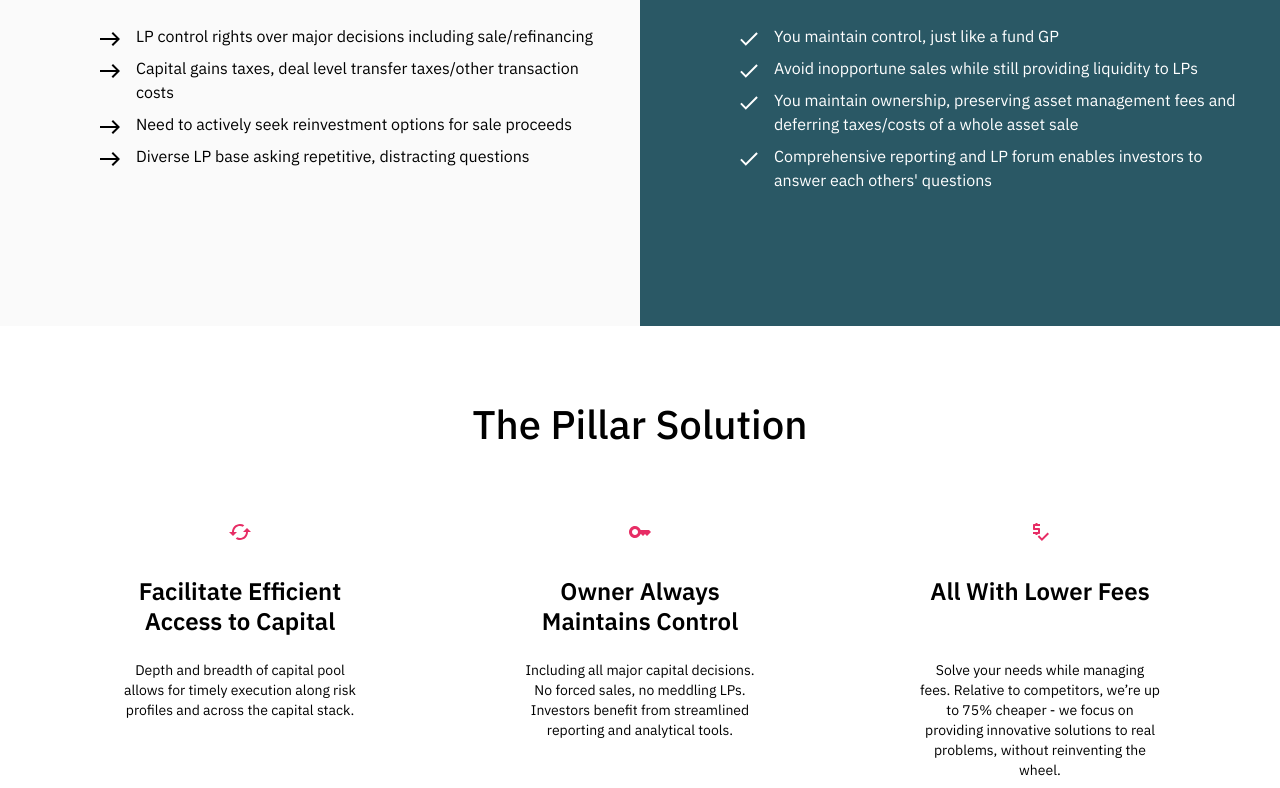
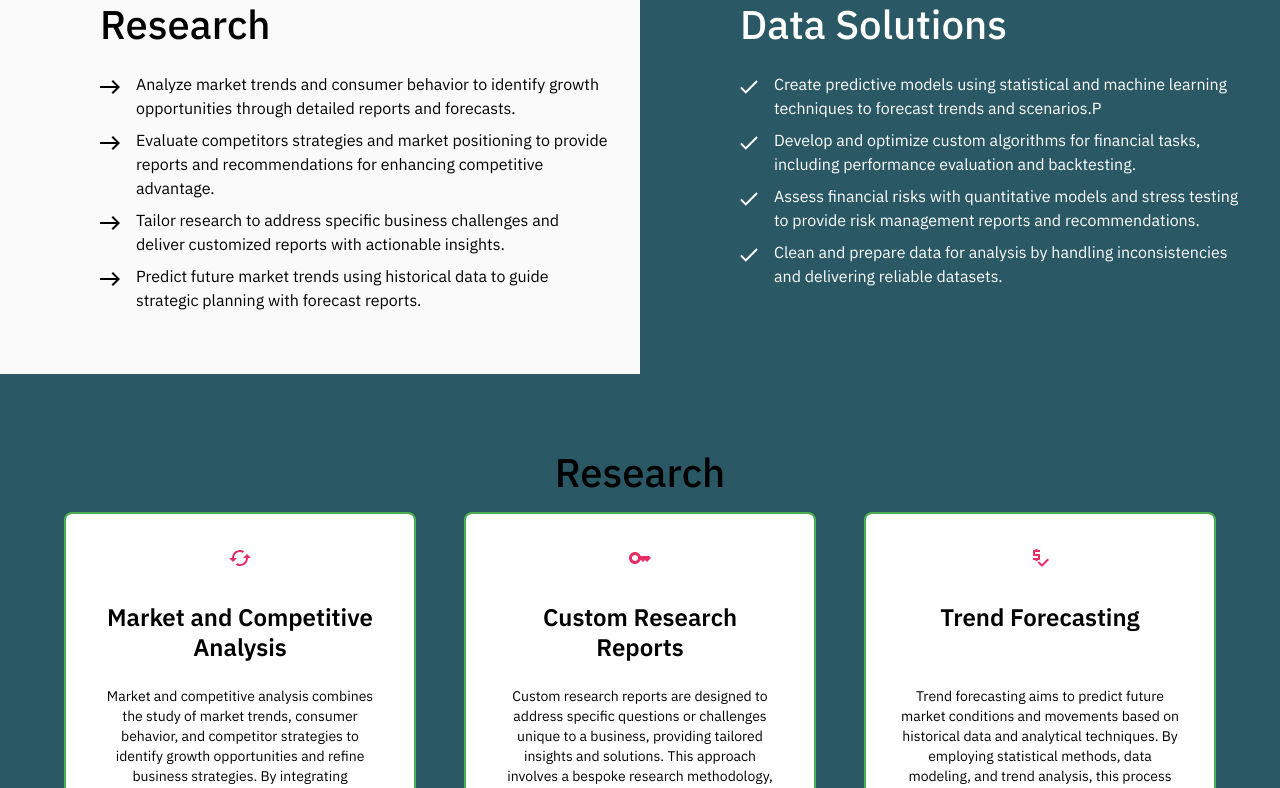
Before and after one commit to sirbor/RaQt, a Next.js app: page /sponsor in a window 1280 px wide. Shown: the part 1586-2374 px from the top of the page. Built offline with nearby package versions, Linux system fonts and the light colour scheme.

Commit message:
Added some featurs to the platform

```diff
--- a/components/Footer/index.tsx
+++ b/components/Footer/index.tsx
@@ -22,29 +22,13 @@ const Footer = () => {
       </div>
       <div className={styles['footer-section-disclaimer']}>
         <p>
-          Past performance in no guarantee of future results. Any historical returns, expected returns, or
-          probability projections may not reflect actual future performance and are provided by the sponsor of
-          the investment opportunity and subject to change. All securities involve risk and may result in
-          partial or total loss. Neither Pillar Markets Inc. nor any of its affiliates provide tax advice and
-          do represent in any manner that the outcomes described herein will result in any particular tax
-          treatment. Securities are offered through{' '}
-          <a href="https://www.finalis.com/" target="_blank" rel="noopener noreferrer">
-            Finalis Securities LLC
-          </a>{' '}
-          Member{' '}
-          <a href="https://www.finra.org/" target="_blank" rel="noopener noreferrer">
-            FINRA
-          </a>
-          /
-          <a href="https://www.sipc.org/" target="_blank" rel="noopener noreferrer">
-            SIPC
-          </a>
-          . Pillar Markets Inc. and Finalis Securities LLC are separate, unaffiliated entities.
+        Past performance does not guarantee future results; historical data and projections may not reflect actual future performance, and all solutions involve risk and may result in partial or total loss.
+        RAQT Solutions Inc. entities.
         </p>
       </div>
       <footer>
-        <p>Copyright &copy; {new Date().getFullYear()} Pillar Markets Inc.</p>
-        <Link href="/sponsor">Sponsors</Link>
+        <p>Copyright &copy; {new Date().getFullYear()} RAQT Solutions Inc.</p>
+        <Link href="/sponsor">Home</Link>
         <Link href="/career">Careers</Link>
         <Link href="/terms-of-service">Terms of Service</Link>
         <Link href="/privacy-and-cookies">Privacy and Cookies</Link>
--- a/components/Sponsor/Financial/index.tsx
+++ b/components/Sponsor/Financial/index.tsx
@@ -33,7 +33,7 @@ const Financial = () => {
     <section className={styles.financial}>
       <div className={styles['financial-header']}>
         {/* <h6>SPONSORS</h6> */}
-        <h3>As an Owner you have financial needs that should drive your capital decisions</h3>
+        <h3>Empower Your Fintech Strategy with Data-Driven Insights, Smart Portfolio Management, and Streamlined Financial Solutions.</h3>
       </div>
       <div className={styles['financial-content']}>
         <Grid container rowSpacing={3} columnSpacing={2}>
--- a/components/Sponsor/PillarSolution/PillarSolution.module.scss
+++ b/components/Sponsor/PillarSolution/PillarSolution.module.scss
@@ -1,4 +1,6 @@
 .pillar-solution {
+  background-color: #2A5864; // Dark green background color
+
   &-header {
     padding: 74px 48px 0px;
     align-items: center;
@@ -12,13 +14,21 @@
 
   &-content {
     padding: 0px 48px;
+    display: flex;
+    flex-wrap: wrap;
+    justify-content: space-between;
 
     &-item {
       display: flex;
       flex-direction: column;
       justify-content: center;
       align-items: center;
-      padding: 72px;
+      padding: 32px;
+      background: #ffffff;
+      border: 2px solid #4CAF50; // Greenish border color
+      border-radius: 8px; // Rounded corners
+      margin: 16px; // Space between items
+      flex: 1 1 calc(33.333% - 32px); // Make all items the same size
 
       h6 {
         display: none;
--- a/components/Sponsor/PillarSolution/index.tsx
+++ b/components/Sponsor/PillarSolution/index.tsx
@@ -4,24 +4,25 @@ import styles from './PillarSolution.module.scss';
 import KeyOutlinedIcon from '@mui/icons-material/KeyOutlined';
 import PriceCheckIcon from '@mui/icons-material/PriceCheck';
 import CachedOutlinedIcon from '@mui/icons-material/CachedOutlined';
+
 const solutions: SolutionType[] = [
   {
-    title: 'Facilitate Efficient Access to Capital',
+    title: 'Market and Competitive Analysis',
     icon: <CachedOutlinedIcon htmlColor="#e72d65" />,
     content:
-      'Depth and breadth of capital pool allows for timely execution along risk profiles and across the capital stack.',
+      'Market and competitive analysis combines the study of market trends, consumer behavior, and competitor strategies to identify growth opportunities and refine business strategies. By integrating qualitative and quantitative research methods—such as surveys and data analytics—this analysis offers insights into market dynamics and competitor positioning. The deliverables include detailed reports with trend forecasts, competitive insights, and strategic recommendations, enabling businesses to capitalize on opportunities and enhance their competitive edge.',
   },
   {
-    title: 'Owner Always Maintains Control',
+    title: 'Custom Research Reports',
     icon: <KeyOutlinedIcon htmlColor="#e72d65" />,
     content:
-      'Including all major capital decisions. No forced sales, no meddling LPs. Investors benefit from streamlined reporting and analytical tools.',
+      'Custom research reports are designed to address specific questions or challenges unique to a business, providing tailored insights and solutions. This approach involves a bespoke research methodology, which may include targeted surveys, in-depth interviews, and comprehensive data analysis, all aligned with the business’s unique needs and objectives. The outcome is a customized report that presents detailed findings, actionable recommendations, and strategic insights, enabling businesses to tackle particular issues or explore new opportunities with a data-driven approach.',
   },
   {
-    title: 'All With Lower Fees',
+    title: 'Trend Forecasting',
     icon: <PriceCheckIcon htmlColor="#e72d65" />,
     content:
-      'Solve your needs while managing fees. Relative to competitors, we’re up to 75% cheaper - we focus on providing innovative solutions to real problems,  without reinventing the wheel.',
+      'Trend forecasting aims to predict future market conditions and movements based on historical data and analytical techniques. By employing statistical methods, data modeling, and trend analysis, this process generates forecasts that provide a glimpse into potential future scenarios and market changes. The deliverables include forecast reports that outline anticipated trends and their implications for strategic planning. This forward-looking approach helps businesses anticipate market shifts, plan accordingly, and make proactive decisions to stay ahead of the competition.',
   },
 ];
 
@@ -29,7 +30,7 @@ const PillarSolution = () => {
   return (
     <section id="solutions" className={styles['pillar-solution']}>
       <div className={styles['pillar-solution-header']}>
-        <h3>The Pillar Solution</h3>
+        <h3>Research</h3>
       </div>
       <div className={styles['pillar-solution-content']}>
         <Grid container rowSpacing={2} columnSpacing={2}>
@@ -37,7 +38,6 @@ const PillarSolution = () => {
             <Grid item xs={12} sm={12} md={4} lg={4} key={index}>
               <div className={styles['pillar-solution-content-item']}>
                 {solution.icon}
-                {/* <h6>LOREM IPSUM</h6> */}
                 <h3>{solution.title}</h3>
                 <p>{solution.content}</p>
               </div>
--- a/components/Sponsor/Until/index.tsx
+++ b/components/Sponsor/Until/index.tsx
@@ -3,17 +3,17 @@ import classNames from 'classnames';
 import styles from './Until.module.scss';
 
 const untilNow = [
-  'LP control rights over major decisions including sale/refinancing',
-  'Capital gains taxes, deal level transfer taxes/other transaction costs',
-  'Need to actively seek reinvestment options for sale proceeds',
-  'Diverse LP base asking repetitive, distracting questions',
+  'Analyze market trends and consumer behavior to identify growth opportunities through detailed reports and forecasts.',
+  'Evaluate competitors strategies and market positioning to provide reports and recommendations for enhancing competitive advantage.',
+  'Tailor research to address specific business challenges and deliver customized reports with actionable insights.',
+  'Predict future market trends using historical data to guide strategic planning with forecast reports.',
 ];
 
 const withPillar = [
-  'You maintain control, just like a fund GP',
-  'Avoid inopportune sales while still providing liquidity to LPs',
-  'You maintain ownership, preserving asset management fees and deferring taxes/costs of a whole asset sale',
-  "Comprehensive reporting and LP forum enables investors to answer each others' questions",
+  'Create predictive models using statistical and machine learning techniques to forecast trends and scenarios.P',
+  'Develop and optimize custom algorithms for financial tasks, including performance evaluation and backtesting.',
+  'Assess financial risks with quantitative models and stress testing to provide risk management reports and recommendations.',
+  "Clean and prepare data for analysis by handling inconsistencies and delivering reliable datasets.",
 ];
 
 const Until: React.FC = () => {
@@ -30,7 +30,7 @@ const Until: React.FC = () => {
               </div>
               <p>Then</p>
             </div> */}
-            <h1>Status Quo</h1>
+            <h1>Research</h1>
             {untilNow.map((el, idx) => (
               <div key={idx} className={styles['until-now-item']}>
                 <img src={`/sponsor/${matches ? 'remove.svg' : 'arrow-left.svg'}`} alt="plus-icon" />
@@ -47,7 +47,7 @@ const Until: React.FC = () => {
               </div>
               <p>Now</p>
             </div> */}
-            <h1 className={styles['right']}>With Pillar</h1>
+            <h1 className={styles['right']}>Data Solutions</h1>
             {withPillar.map((el, idx) => (
               <div key={idx} className={styles['until-now-item']}>
                 <img src={`/sponsor/check.svg`} alt="check" />
```
Also changed, not shown: components/Sponsor/HowItWorks/index.tsx (+8 -10 lines).
